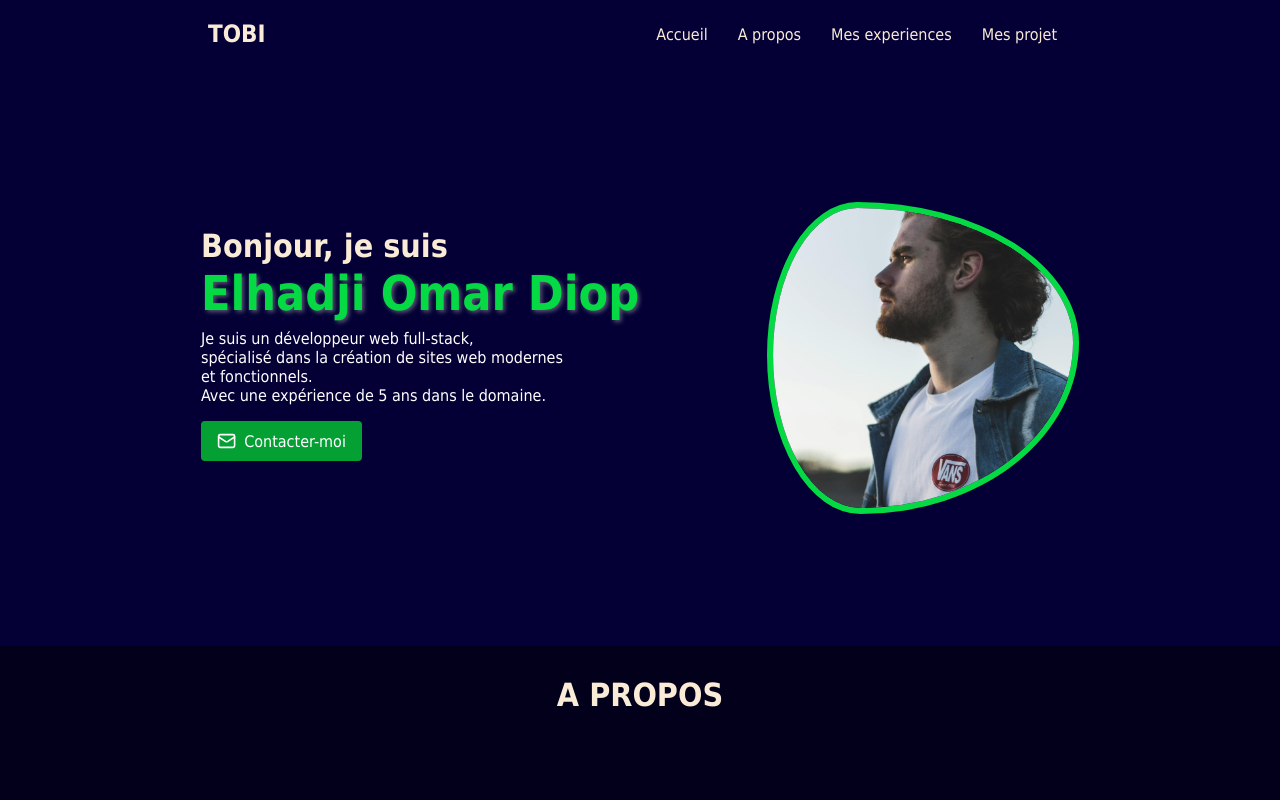
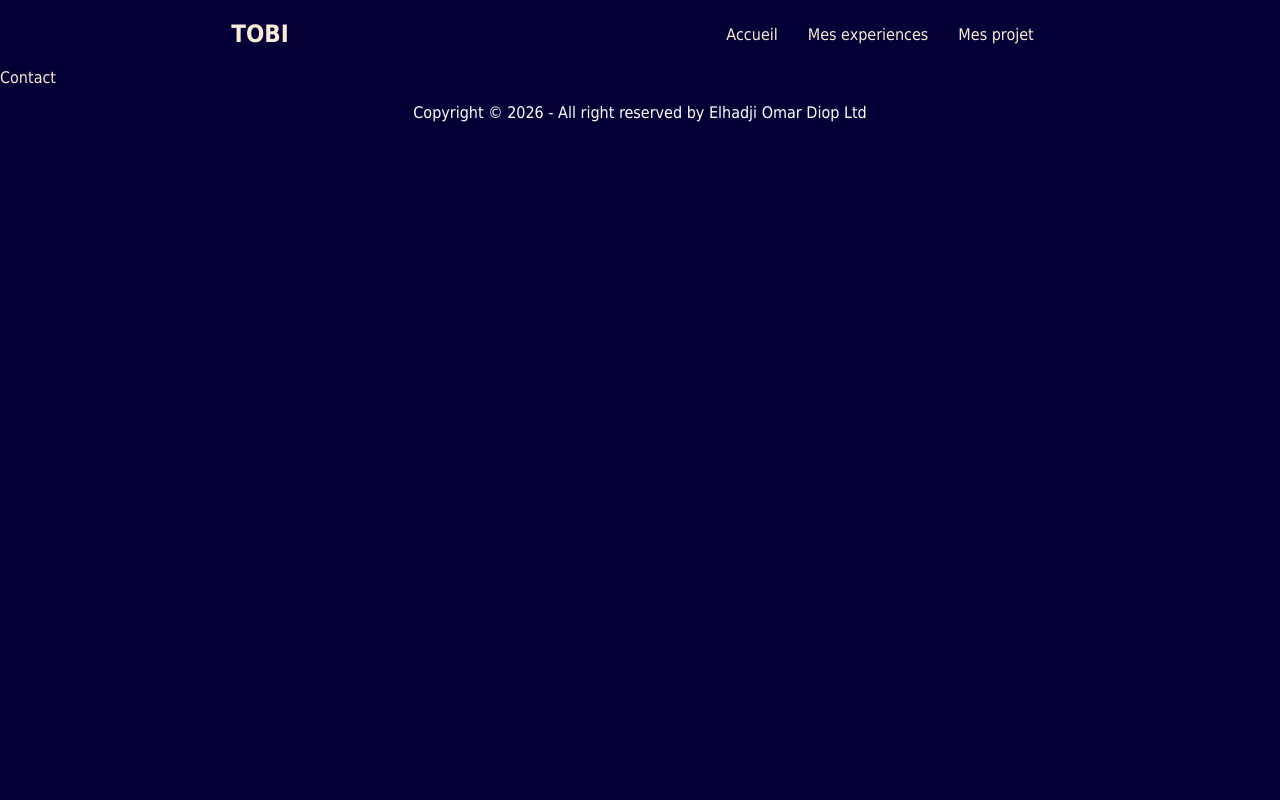
Before and after one commit to elhadjiomardiop/porfolio, a React (Vite) app: page /contact in a window 1280 px wide. Shown: the top 800 px of the page. Built offline with nearby package versions, Linux system fonts and the light colour scheme; the HTML template or start-up script is replaced by a standard one.

Commit message:
sixieme commit

```diff
--- a/package.json
+++ b/package.json
@@ -14,7 +14,8 @@
     "lucide-react": "^1.3.0",
     "react": "^19.2.4",
     "react-dom": "^19.2.4",
-    "react-icons": "^5.6.0"
+    "react-icons": "^5.6.0",
+    "react-router-dom": "^7.13.2"
   },
   "devDependencies": {
     "@eslint/js": "^9.39.4",
--- a/src/App.jsx
+++ b/src/App.jsx
@@ -1,23 +1,56 @@
 import Navbar from "./Components/Navbar";
-import Home from "./Components/Home";
-import About from "./Components/About";
-import Experiences from "./Components/Experiences";
-import Projets from "./Components/Projets";
-import Footer from "./Components/Footer";
+import Layout from "./pages/Layout";
+import Accueil from "./pages/Accueil";
+import Contact from "./pages/Contact";
+import Projets from "./pages/Projet";
+import Experiences from "./pages/Experience";
+import { createBrowserRouter, RouterProvider } from "react-router-dom";
+
 
 function App() {
+
+  const Router = createBrowserRouter([
+
+    // Routes
+    {
+      element: <Layout />,
+      children: [
+        {path:"/", element: <Accueil />},
+        {path:"/experiences", element: <Experiences />},
+        {path:"/projets", element: <Projets />},
+        {path:"/contact", element: <Contact />}
+
+      ]
+    }
+  ])
+
+
   return (
-    <div className="">
-      <Navbar />
-      <Home />
-      <About />
-      <div className="app">
-        <Experiences />
-        <Projets />
 
-      </div>
-      <Footer />
-    </div>
+    <RouterProvider router={Router} />
+
+
+
+
+
+
+    // <div className="">
+    //   <Navbar />
+    //   <Home />
+    //   <About />
+    //   <div className="app">
+    //     <Experiences />
+    //     <Projets />
+
+    //   </div>
+    //   <Footer />
+    // </div>
+
+
+    // Navigation
+
+
+
 
   );
 }
--- a/src/Components/Home.jsx
+++ b/src/Components/Home.jsx
@@ -1,5 +1,6 @@
 import { Mail } from 'lucide-react'
 import img from '../assets/img.jpg'
+import { NavLink } from 'react-router-dom'
 
 const Home = () => {
     return (
@@ -15,9 +16,9 @@ const Home = () => {
                     Avec une expérience de 5 ans dans le domaine.
                 </p>
 
-                <a href="#" className='btn'>
+                <NavLink to="/contact" className='btn'>
                     <Mail className='mail' />Contacter-moi
-                </a>
+                </NavLink>
             </div>
 
             <div className='img-container'>
--- a/src/Components/Navbar.jsx
+++ b/src/Components/Navbar.jsx
@@ -1,4 +1,5 @@
 import React from 'react'
+import { NavLink } from 'react-router-dom'
 
 const Navbar = () => {
     return (
@@ -7,16 +8,14 @@ const Navbar = () => {
             <div className='nav-link'>
                 <ul>
                     <li>
-                        <a href="#Home">Accueil</a>
+                        <NavLink to="/">Accueil</NavLink>
+                    </li>
+
+                    <li>
+                        <NavLink to="/experiences">Mes experiences</NavLink>
                     </li>
                     <li>
-                        <a href="#About">A propos</a>
-                    </li>
-                    <li>
-                        <a href="#Experiences">Mes experiences</a>
-                    </li>
-                    <li>
-                        <a href="#Projects">Mes projet</a>
+                        <NavLink to="/projets">Mes projet</NavLink>
                     </li>
                 </ul>
             </div>
--- /dev/null
+++ b/src/pages/Accueil.jsx
@@ -0,0 +1,12 @@
+
+import Home from '../Components/Home'
+
+const Accueil = () => {
+    return (
+        <div>
+            <Home />
+        </div>
+    )
+}
+
+export default Accueil
--- /dev/null
+++ b/src/pages/Contact.jsx
@@ -0,0 +1,9 @@
+import React from 'react'
+
+const Contact = () => {
+    return (
+        <div>Contact</div>
+    )
+}
+
+export default Contact
--- /dev/null
+++ b/src/pages/Experience.jsx
@@ -0,0 +1,11 @@
+import Experiences from "../Components/Experiences"
+
+const Experience = () => {
+    return (
+        <div>
+            <Experiences />
+        </div>
+    )
+}
+
+export default Experience
--- /dev/null
+++ b/src/pages/Layout.jsx
@@ -0,0 +1,17 @@
+import Navbar from '../Components/Navbar'
+import Footer from '../Components/Footer'
+import { Outlet } from 'react-router-dom'
+
+const Layout = () => {
+    return (
+        <div>
+            <Navbar />
+                <main>
+                    <Outlet />
+                </main>
+            <Footer />
+        </div>
+    )
+}
+
+export default Layout
--- /dev/null
+++ b/src/pages/Projet.jsx
@@ -0,0 +1,11 @@
+import Projets from "../Components/Projets"
+
+const Projet = () => {
+    return (
+        <div>
+            <Projets />
+        </div>
+    )
+}
+
+export default Projet
```
Also changed, not shown: 1 other file (tests, documents, lock files or other folders).
